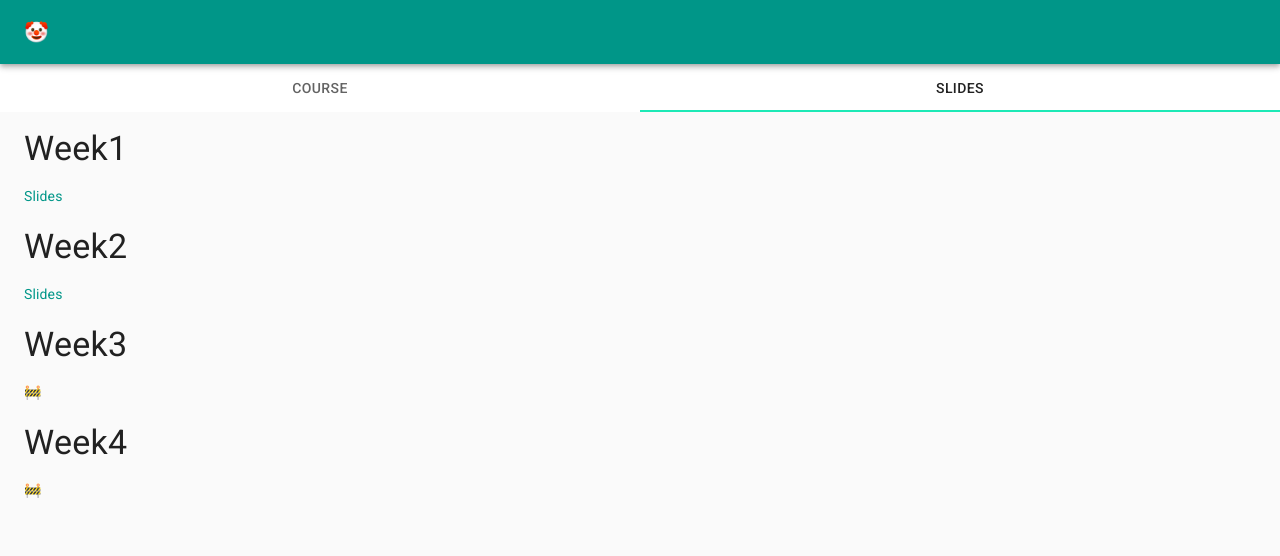
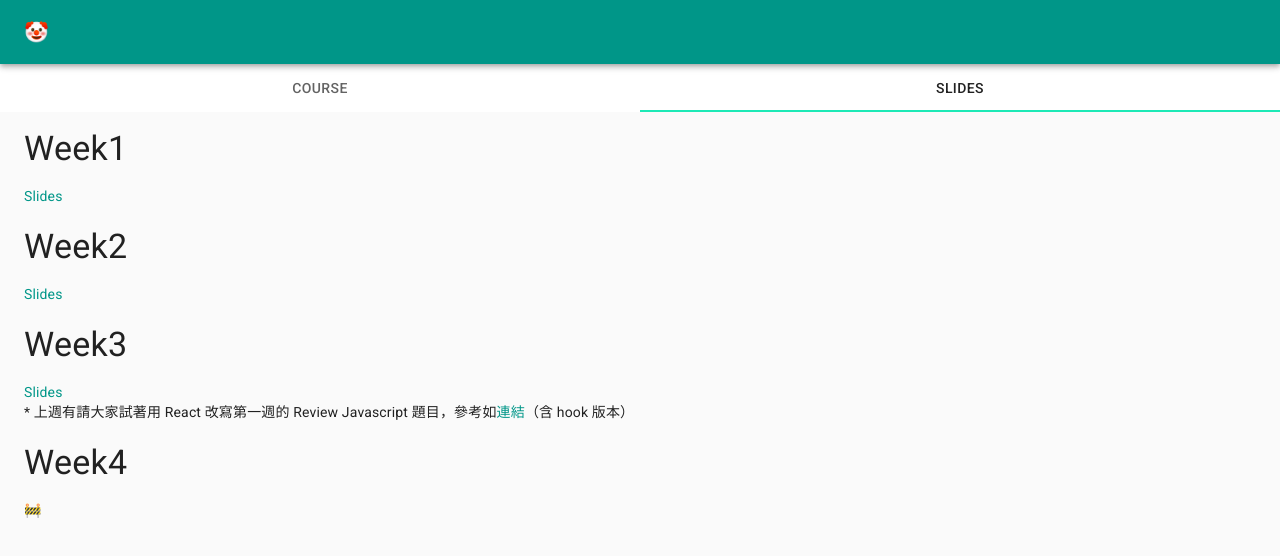
Before and after one commit to b2pwr/b2pwr.github.io, a React (Create React App) app: page / in a window 1280 px wide. Both pictures are taken after a click on the tab "SLIDES". Shown: the top 556 px of the page. Built offline with nearby package versions, Linux system fonts and the light colour scheme.

Commit message:
feat: update week 3

```diff
--- a/src/Slides.js
+++ b/src/Slides.js
@@ -24,7 +24,11 @@ function Slides(props) {
         <Link target="_blank" rel="noreferrer" href="https://docs.google.com/presentation/d/1HSW80Z30Azg2adP8gIVjbrgM3u1skZwNSSH9GcTnT4g/edit?usp=sharing">Slides</Link>
       </Block>
       <Block title="Week3">
-        <span role="img" aria-label="construction">🚧</span>
+        <Link target="_blank" rel="noreferrer" href="https://docs.google.com/presentation/d/100GH-7ugnPLMnZ0UmF4ssUFttIMGKnCtApvrJ_uljXg/edit?usp=sharing">Slides</Link>
+        <div>* 上週有請大家試著用 React 改寫第一週的 Review Javascript 題目，參考如
+          <Link target="_blank" rel="noreferrer" href="https://codesandbox.io/s/divine-wildflower-ncce9?file=/src/App.js">連結</Link>
+          （含 hook 版本）
+        </div>
       </Block>
       <Block title="Week4">
         <span role="img" aria-label="construction">🚧</span>
```
Also changed, not shown: 9 other files (tests, documents, lock files or other folders).
